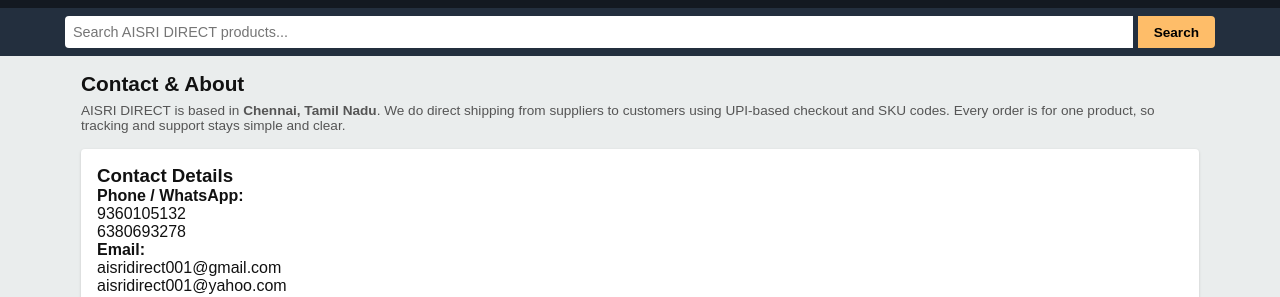
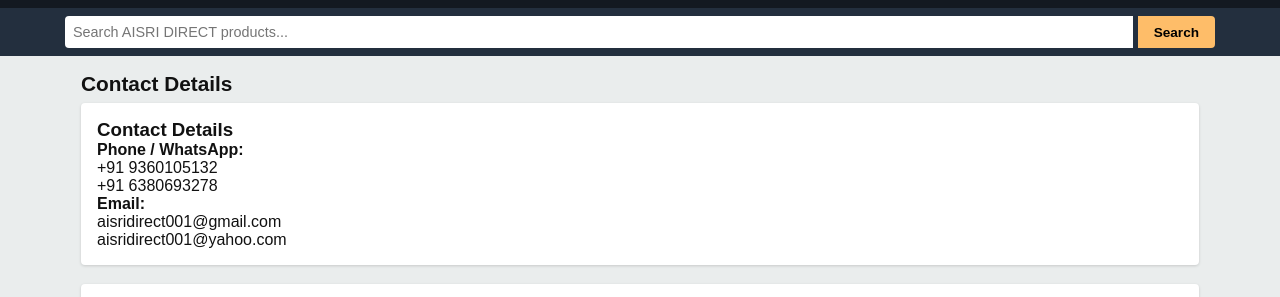
Before and after one commit to aisridirect001/aisri-direct, a plain HTML site: page index.html in a window 1280 px wide. Both pictures are taken after a click on the element "Contact". Shown: the part 50-347 px from the top of the page. Drawn offline with Linux system fonts and the light colour scheme.

Commit message:
Update index.html

```diff
--- a/index.html
+++ b/index.html
@@ -232,6 +232,10 @@
         Welcome to AISRI DIRECT. We connect suppliers directly to customers using simple UPI checkout.
         Browse products below and place an order for one item at a time using a unique SKU code.
       </p>
+      <p class="section-sub">
+          <b>AISRI DIRECT</b> is based in <b>Chennai, Tamil Nadu</b>. We do direct shipping from suppliers to customers using
+        UPI-based checkout and SKU codes. Every order is for one product, so tracking and support stays simple and clear.
+      </p>
 
       <div id="categoryBar" class="category-bar">
         <button class="cat-btn active" data-cat="all">All</button>
@@ -346,16 +350,10 @@
 
     <!-- CONTACT PAGE -->
     <section id="contactPage">
-      <h1 class="section-title">Contact & About</h1>
-      <p class="section-sub">
-        AISRI DIRECT is based in <strong>Chennai, Tamil Nadu</strong>. We do direct shipping from
-        suppliers to customers using UPI-based checkout and SKU codes. Every order is for one product,
-        so tracking and support stays simple and clear.
-      </p>
-
+      <h1 class="section-title">Contact Details</h1>
       <div class="box">
         <h3>Contact Details</h3>
-        <p><strong>Phone / WhatsApp:</strong><br>9360105132<br>6380693278</p>
+        <p><strong>Phone / WhatsApp:</strong><br>+91 9360105132<br>+91 6380693278</p>
         <p><strong>Email:</strong><br>
           <a href="mailto:aisridirect001@gmail.com">aisridirect001@gmail.com</a><br>
           <a href="mailto:aisridirect001@yahoo.com">aisridirect001@yahoo.com</a>
```
